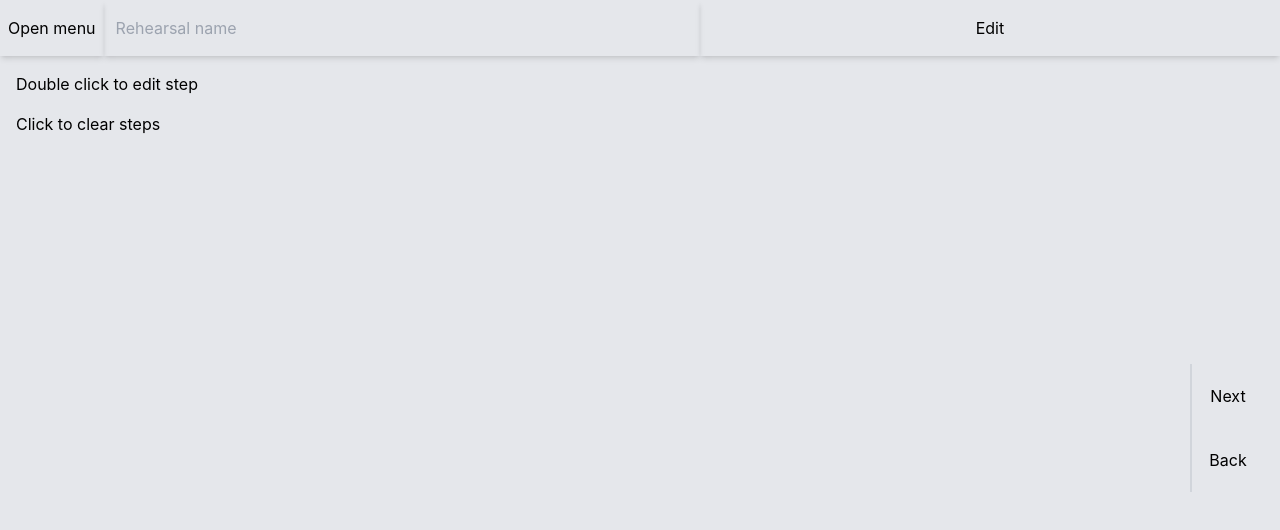
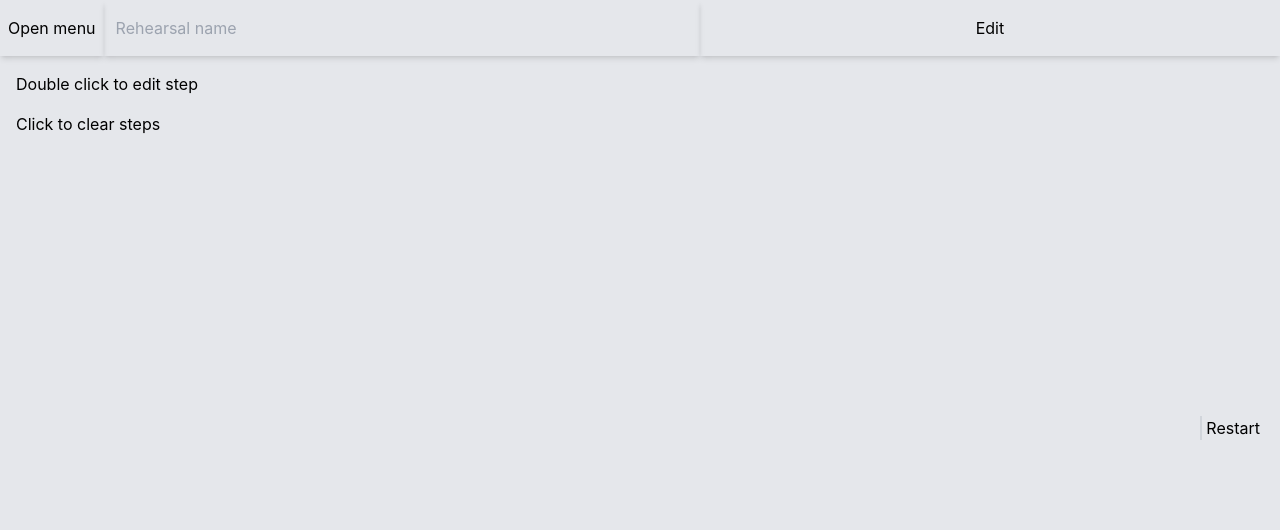
Before and after one commit to jlmonge/rehearsal, a React (Vite) app: page / in a window 1280 px wide. Shown: the top 530 px of the page. Built offline with nearby package versions, Linux system fonts and the light colour scheme.

Commit message:
Allow restart after completing rehearsal

```diff
--- a/src/App.tsx
+++ b/src/App.tsx
@@ -26,6 +26,11 @@ function App() {
   // const now = useNow(1, "minute");
 
   useAutosizeTextArea(textAreaRef, stepInput);
+
+  const handleRestart = () => {
+    setCurrentStep(0);
+    setHasCompletedRehearsal(false);
+  };
 
   const handleClearSteps = () => setSteps([]);
 
@@ -97,10 +102,12 @@ function App() {
   };
 
   const handleNextStep = () => {
-    if (currentStep < steps.length) {
-      setCurrentStep(currentStep + 1);
-    } else if (currentStep === steps.length) {
+    const nextStep = currentStep + 1;
+    if (nextStep <= steps.length) {
+      setCurrentStep(nextStep);
+      if (nextStep === steps.length) {
         setIsOpenAfterRehearsal(true);
+      }
     }
   };
 
@@ -134,6 +141,8 @@ function App() {
             )}
             {!isEditingView && (
               <div className="border-l-2 px-1 border-gray-300 absolute right-4 top-1/2 -translate-y-1/2 flex flex-col justify-between z-20">
+                {currentStep < steps.length ? (
+                  <>
                     <button
                       onClick={handleNextStep}
                       className="hover:bg-gray-400 transition-colors size-16 rounded-full"
@@ -146,6 +155,10 @@ function App() {
                     >
                       Back
                     </button>
+                  </>
+                ) : (
+                  <button onClick={handleRestart}>Restart</button>
+                )}
               </div>
             )}
 
```
Lines whose indentation alone changed are shown as unchanged.
